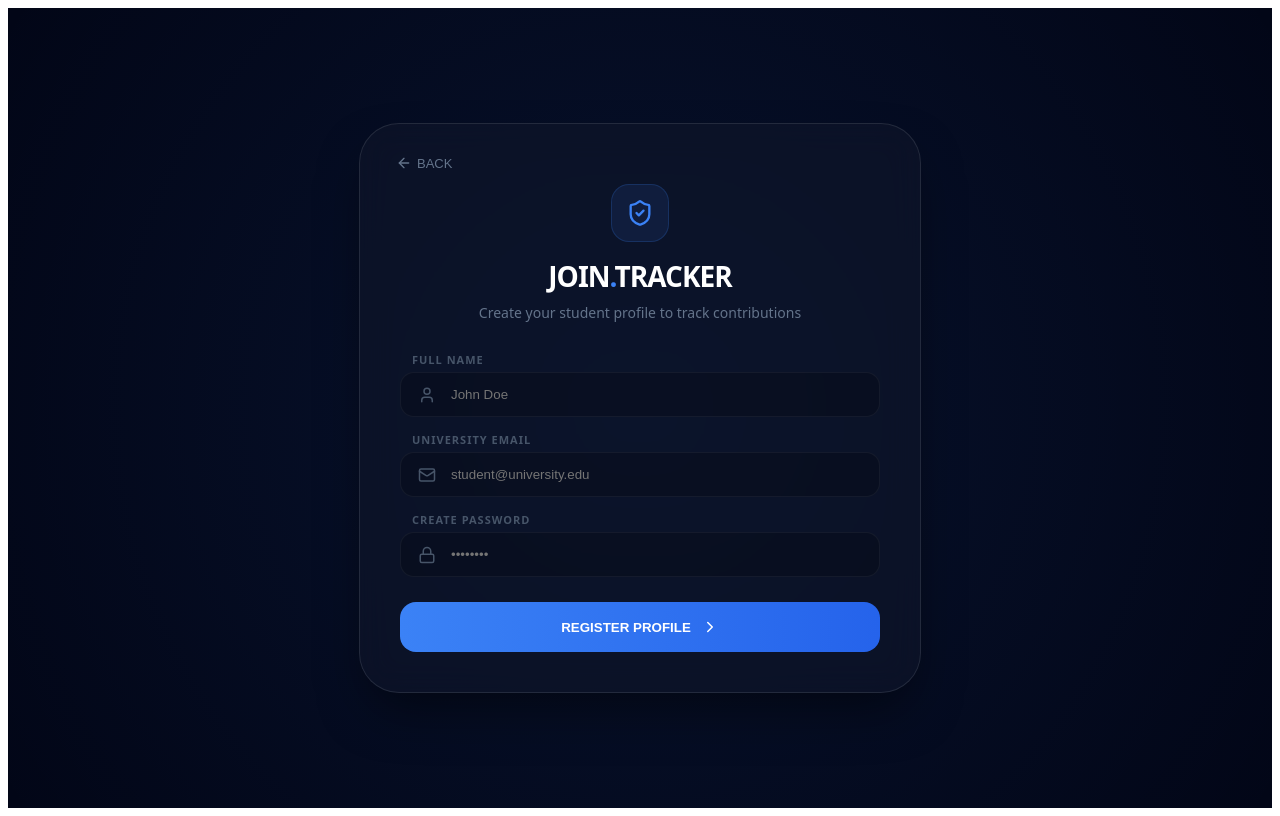
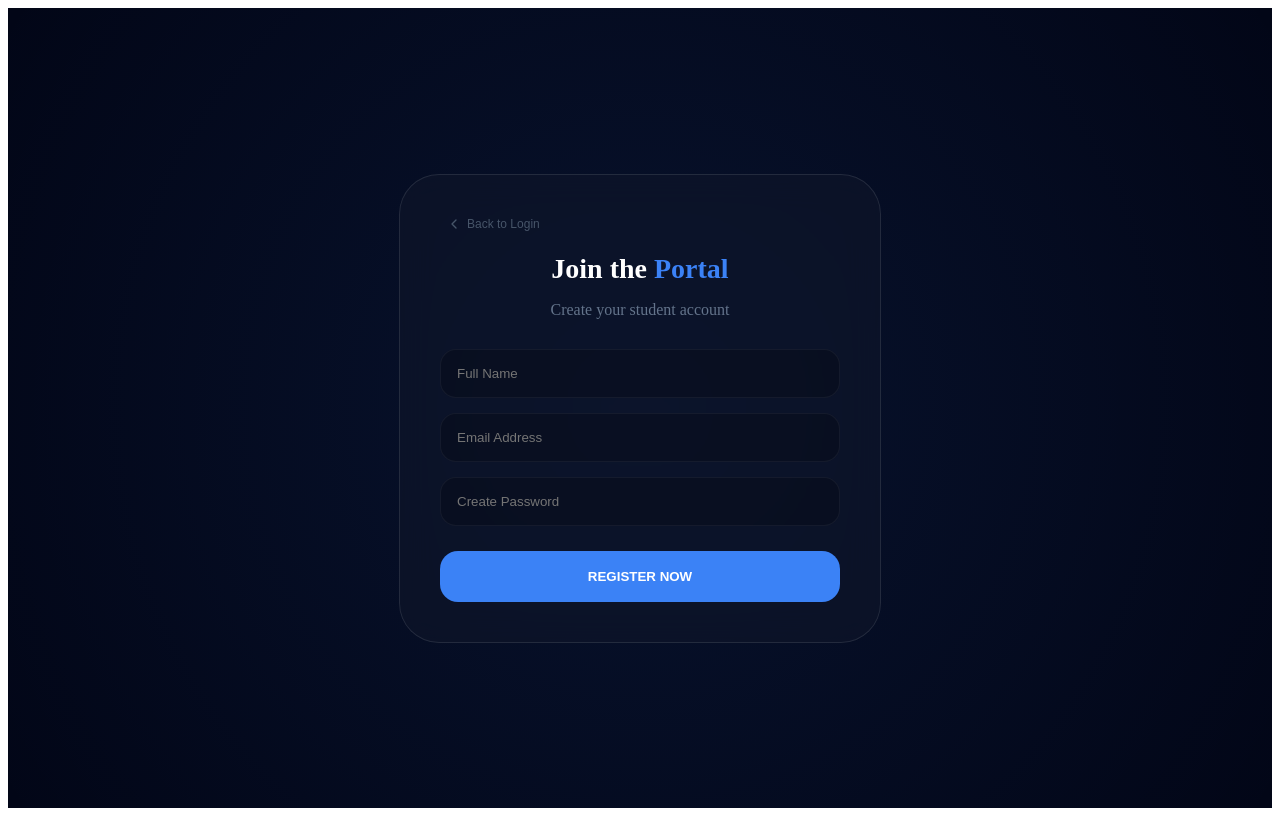
Before and after one commit to singhunique/GradeTrackerApplication, a React (Create React App) app in the folder client/: page /register in a window 1280 px wide. Built offline with nearby package versions, Linux system fonts and the light colour scheme.

Commit message:
Add register link, fix login logic, and style updates

```diff
--- a/client/src/components/Login.js
+++ b/client/src/components/Login.js
@@ -1,26 +1,31 @@
 import React, { useState } from 'react';
+import { useNavigate } from 'react-router-dom'; // Added
+import toast from 'react-hot-toast'; // Added
 import { Lock, Mail, ChevronRight, ShieldCheck } from 'lucide-react';
 
-// 1. Accept the onLoginSuccess prop here
-const Login = ({ onLoginSuccess }) => {
-
+const Login = () => {
   const [email, setEmail] = useState('');
   const [password, setPassword] = useState('');
   const [isLoading, setIsLoading] = useState(false);
+  const navigate = useNavigate(); // Initialize navigate
+
   const handleLogin = (e) => {
     e.preventDefault();
     setIsLoading(true);
 
     // Simulate a professional login delay
     setTimeout(() => {
-      // 1. Store the user's email in the browser's memory
+      // 1. Store the user's email and name
       localStorage.setItem('userEmail', email);
-
-      // 2. Extract a "Name" from the email (e.g., "john" from "john@gmail.com")
       const displayName = email.split('@')[0];
       localStorage.setItem('userName', displayName);
 
-      toast.success(`Logged in as ${displayName}`);
+      // 2. CRITICAL: Store a 'token' so ProtectedRoute lets us in
+      localStorage.setItem('token', 'simulated-jwt-token');
+
+      toast.success(`Welcome back, ${displayName}!`);
+
+      // 3. Redirect to the protected dashboard
       navigate('/dashboard');
       setIsLoading(false);
     }, 1500);
@@ -53,6 +58,7 @@ const Login = ({ onLoginSuccess }) => {
         overflow: 'hidden'
       }}>
 
+        {/* Decorative Top Line */}
         <div style={{ position: 'absolute', top: 0, left: '50%', transform: 'translateX(-50%)', width: '200px', height: '2px', background: 'linear-gradient(90deg, transparent, #3b82f6, transparent)' }}></div>
 
         <div style={{ marginBottom: '40px' }}>
@@ -119,6 +125,26 @@ const Login = ({ onLoginSuccess }) => {
             {!isLoading && <ChevronRight size={18} />}
           </button>
         </form>
+        {/* --- Link to Register --- */}
+<p style={{
+  marginTop: '25px',
+  color: '#64748b',
+  fontSize: '14px',
+  fontWeight: '500'
+}}>
+  Don't have an account?{' '}
+  <span
+    onClick={() => navigate('/register')}
+    style={{
+      color: '#3b82f6',
+      cursor: 'pointer',
+      fontWeight: '700',
+      textDecoration: 'underline'
+    }}
+  >
+    Create one now
+  </span>
+</p>
       </div>
     </div>
   );
--- a/client/src/components/Register.js
+++ b/client/src/components/Register.js
@@ -1,132 +1,72 @@
 import React, { useState } from 'react';
-import { User, Lock, Mail, ChevronRight, ShieldCheck, ArrowLeft } from 'lucide-react';
 import { useNavigate } from 'react-router-dom';
+import toast from 'react-hot-toast';
+import { UserPlus, Mail, Lock, User, ChevronLeft } from 'lucide-react';
 
 const Register = () => {
+  const [name, setName] = useState('');
+  const [email, setEmail] = useState('');
+  const [password, setPassword] = useState('');
   const navigate = useNavigate();
-  const [formData, setFormData] = useState({
-    name: '',
-    email: '',
-    password: '',
-    confirmPassword: ''
-  });
-  const [isLoading, setIsLoading] = useState(false);
 
   const handleRegister = (e) => {
     e.preventDefault();
-    setIsLoading(true);
 
-    // Simulate Registration Delay
-    setTimeout(() => {
-      console.log("Registering student:", formData.name);
-      // Here you would normally send data to your /api/auth/register
-      navigate('/'); // Go back to login after success
-      setIsLoading(false);
-    }, 1500);
+    // Simulate saving to "Database" (LocalStorage)
+    localStorage.setItem('registeredEmail', email);
+    localStorage.setItem('registeredPassword', password);
+    localStorage.setItem('userName', name);
+
+    toast.success("Account created! Please login.");
+    navigate('/');
   };
 
   return (
-    <div style={{
-      backgroundColor: '#020617',
-      minHeight: '100vh',
-      display: 'flex',
-      alignItems: 'center',
-      justifyContent: 'center',
-      fontFamily: 'system-ui, -apple-system, sans-serif',
-      backgroundImage: `radial-gradient(circle at center, rgba(59, 130, 246, 0.1), transparent)`,
-      padding: '20px',
-      boxSizing: 'border-box'
-    }}>
-
-      <div style={{
-        width: '100%',
-        maxWidth: '480px',
-        background: 'rgba(15, 23, 42, 0.6)',
-        backdropFilter: 'blur(16px)',
-        border: '1px solid rgba(255, 255, 255, 0.1)',
-        borderRadius: '40px',
-        padding: '40px',
-        boxShadow: '0 25px 50px -12px rgba(0, 0, 0, 0.5)',
-        textAlign: 'center',
-        position: 'relative'
-      }}>
-
-        {/* Back Button */}
-        <button
-          onClick={() => navigate('/')}
-          style={{ position: 'absolute', top: '30px', left: '30px', background: 'none', border: 'none', color: '#64748b', cursor: 'pointer', display: 'flex', alignItems: 'center', gap: '5px', fontSize: '13px' }}>
-          <ArrowLeft size={16} /> BACK
+    <div style={containerStyle}>
+      <div style={cardStyle}>
+        <button onClick={() => navigate('/')} style={backButtonStyle}>
+          <ChevronLeft size={16} /> Back to Login
         </button>
 
-        <div style={{ marginBottom: '30px', marginTop: '20px' }}>
-          <div style={{ width: '56px', height: '56px', background: 'rgba(59, 130, 246, 0.1)', borderRadius: '18px', display: 'flex', alignItems: 'center', justifySelf: 'center', justifyContent: 'center', margin: '0 auto 15px', border: '1px solid rgba(59, 130, 246, 0.2)' }}>
-            <ShieldCheck size={28} color="#3b82f6" />
-          </div>
-          <h1 style={{ color: 'white', fontSize: '28px', fontWeight: '900', margin: 0, letterSpacing: '-1px' }}>
-            JOIN<span style={{ color: '#3b82f6' }}>.</span>TRACKER
+        <h1 style={{ color: 'white', fontSize: '28px', fontWeight: '900', marginBottom: '10px' }}>
+          Join the <span style={{ color: '#3b82f6' }}>Portal</span>
         </h1>
-          <p style={{ color: '#64748b', fontSize: '14px', marginTop: '8px' }}>Create your student profile to track contributions</p>
-        </div>
+        <p style={{ color: '#64748b', marginBottom: '30px' }}>Create your student account</p>
 
         <form onSubmit={handleRegister} style={{ display: 'flex', flexDirection: 'column', gap: '15px' }}>
-
-          <div style={{ textAlign: 'left' }}>
-            <label style={{ fontSize: '11px', fontWeight: '900', color: '#475569', textTransform: 'uppercase', letterSpacing: '1px', marginLeft: '12px', marginBottom: '5px', display: 'block' }}>Full Name</label>
-            <div style={{ position: 'relative' }}>
-              <User size={18} color="#475569" style={{ position: 'absolute', left: '18px', top: '50%', transform: 'translateY(-50%)' }} />
           <input
-                type="text" required
-                onChange={(e) => setFormData({...formData, name: e.target.value})}
-                placeholder="John Doe"
-                style={{ width: '100%', padding: '14px 14px 14px 50px', borderRadius: '14px', background: 'rgba(0, 0, 0, 0.2)', border: '1px solid rgba(255, 255, 255, 0.05)', color: 'white', outline: 'none', boxSizing: 'border-box' }}
+            type="text"
+            placeholder="Full Name"
+            required
+            onChange={(e) => setName(e.target.value)}
+            style={inputStyle}
           />
-            </div>
-          </div>
-
-          <div style={{ textAlign: 'left' }}>
-            <label style={{ fontSize: '11px', fontWeight: '900', color: '#475569', textTransform: 'uppercase', letterSpacing: '1px', marginLeft: '12px', marginBottom: '5px', display: 'block' }}>University Email</label>
-            <div style={{ position: 'relative' }}>
-              <Mail size={18} color="#475569" style={{ position: 'absolute', left: '18px', top: '50%', transform: 'translateY(-50%)' }} />
           <input
-                type="email" required
-                onChange={(e) => setFormData({...formData, email: e.target.value})}
-                placeholder="student@university.edu"
-                style={{ width: '100%', padding: '14px 14px 14px 50px', borderRadius: '14px', background: 'rgba(0, 0, 0, 0.2)', border: '1px solid rgba(255, 255, 255, 0.05)', color: 'white', outline: 'none', boxSizing: 'border-box' }}
+            type="email"
+            placeholder="Email Address"
+            required
+            onChange={(e) => setEmail(e.target.value)}
+            style={inputStyle}
           />
-            </div>
-          </div>
-
-          <div style={{ textAlign: 'left' }}>
-            <label style={{ fontSize: '11px', fontWeight: '900', color: '#475569', textTransform: 'uppercase', letterSpacing: '1px', marginLeft: '12px', marginBottom: '5px', display: 'block' }}>Create Password</label>
-            <div style={{ position: 'relative' }}>
-              <Lock size={18} color="#475569" style={{ position: 'absolute', left: '18px', top: '50%', transform: 'translateY(-50%)' }} />
           <input
-                type="password" required
-                onChange={(e) => setFormData({...formData, password: e.target.value})}
-                placeholder="••••••••"
-                style={{ width: '100%', padding: '14px 14px 14px 50px', borderRadius: '14px', background: 'rgba(0, 0, 0, 0.2)', border: '1px solid rgba(255, 255, 255, 0.05)', color: 'white', outline: 'none', boxSizing: 'border-box' }}
+            type="password"
+            placeholder="Create Password"
+            required
+            onChange={(e) => setPassword(e.target.value)}
+            style={inputStyle}
           />
-            </div>
-          </div>
-
-          <button
-            type="submit"
-            disabled={isLoading}
-            style={{
-              marginTop: '10px',
-              padding: '16px',
-              borderRadius: '16px',
-              border: 'none',
-              background: isLoading ? '#1e293b' : 'linear-gradient(90deg, #3b82f6, #2563eb)',
-              color: 'white', fontWeight: '900', cursor: 'pointer', display: 'flex', alignItems: 'center', justifyContent: 'center', gap: '10px'
-            }}>
-            {isLoading ? 'CREATING ACCOUNT...' : 'REGISTER PROFILE'}
-            {!isLoading && <ChevronRight size={18} />}
-          </button>
+          <button type="submit" style={buttonStyle}>REGISTER NOW</button>
         </form>
       </div>
     </div>
   );
 };
 
+// Reuse your sleek styles
+const containerStyle = { backgroundColor: '#020617', minHeight: '100vh', display: 'flex', alignItems: 'center', justifyContent: 'center', backgroundImage: `radial-gradient(circle at center, rgba(59, 130, 246, 0.1), transparent)` };
+const cardStyle = { width: '100%', maxWidth: '400px', background: 'rgba(15, 23, 42, 0.6)', backdropFilter: 'blur(16px)', border: '1px solid rgba(255, 255, 255, 0.1)', borderRadius: '40px', padding: '40px', textAlign: 'center' };
+const inputStyle = { width: '100%', padding: '16px', borderRadius: '16px', background: 'rgba(0, 0, 0, 0.2)', border: '1px solid rgba(255, 255, 255, 0.05)', color: 'white', outline: 'none', boxSizing: 'border-box' };
+const buttonStyle = { padding: '18px', borderRadius: '18px', border: 'none', background: '#3b82f6', color: 'white', fontWeight: '900', cursor: 'pointer', marginTop: '10px' };
+const backButtonStyle = { background: 'none', border: 'none', color: '#475569', fontSize: '12px', cursor: 'pointer', display: 'flex', alignItems: 'center', gap: '5px', marginBottom: '20px' };
+
 export default Register;
```
Lines whose indentation alone changed are shown as unchanged.
